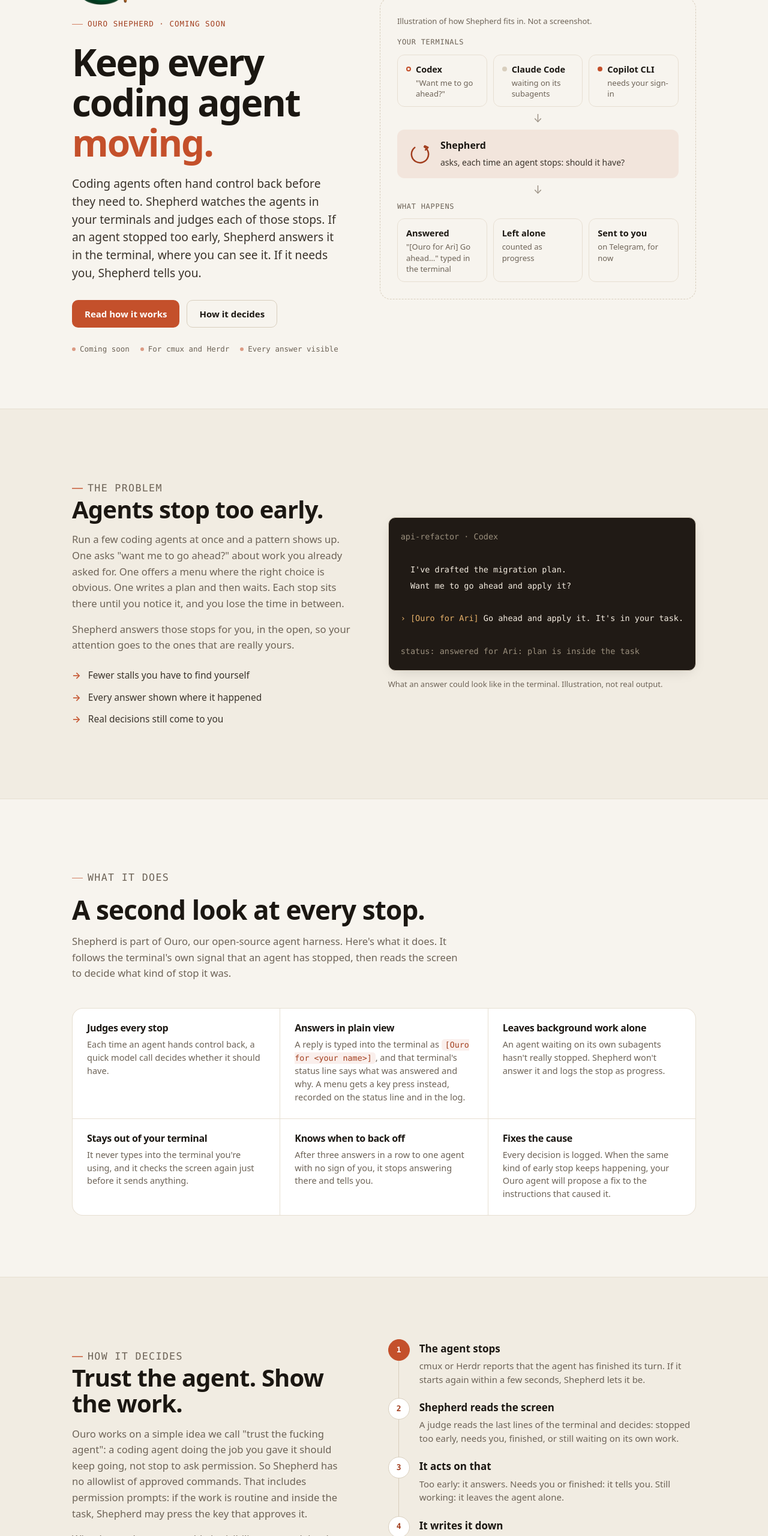
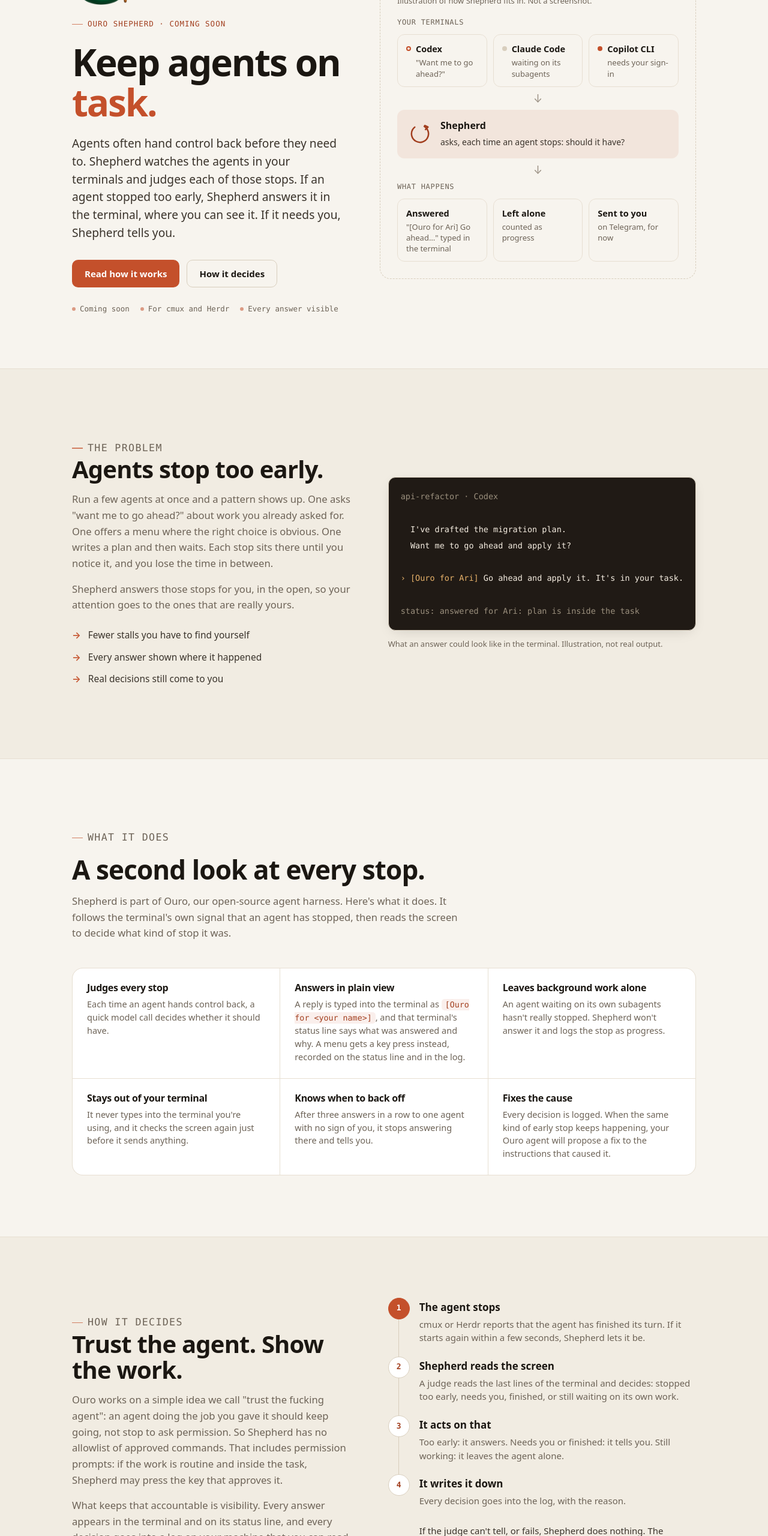
Before and after one commit to ourostack/ouro-apps-site, a website built with Vite: page apps/shepherd/index.html in a window 1280 px wide. Shown: the part 240-2800 px from the top of the page at 60% size. Built offline with nearby package versions, Linux system fonts and the light colour scheme.

Commit message:
Shepherd keeps agents on task: drop 'coding' from its name line, and one 'not a rulebook' slogan

```diff
--- a/apps/shepherd/index.html
+++ b/apps/shepherd/index.html
@@ -3,17 +3,17 @@
   <head>
     <meta charset="utf-8">
     <meta name="viewport" content="width=device-width, initial-scale=1">
-    <title>Ouro Shepherd: keep every coding agent moving</title>
-    <meta name="description" content="Ouro Shepherd, coming soon, watches the coding agents in your terminals. When one hands control back too early, it answers in the terminal where you can see it. When one needs you, it tells you.">
+    <title>Ouro Shepherd: keep agents on task</title>
+    <meta name="description" content="Ouro Shepherd, coming soon, watches the agents in your terminals. When one hands control back too early, it answers in the terminal where you can see it. When one needs you, it tells you.">
     <link rel="canonical" href="https://ouro.bot/apps/shepherd/">
-    <meta property="og:title" content="Ouro Shepherd: keep every coding agent moving">
-    <meta property="og:description" content="Coming soon: Shepherd answers coding agents that stop too early, in plain view, and brings you only what is yours to decide.">
+    <meta property="og:title" content="Ouro Shepherd: keep agents on task">
+    <meta property="og:description" content="Coming soon: Shepherd answers agents that stop too early, in plain view, and brings you only what is yours to decide.">
     <meta property="og:type" content="website">
     <meta property="og:url" content="https://ouro.bot/apps/shepherd/">
     <meta property="og:image" content="https://ouro.bot/og/shepherd.png">
     <meta property="og:image:width" content="1200">
     <meta property="og:image:height" content="630">
-    <meta property="og:image:alt" content="Ouro Shepherd: keep every coding agent moving. The Shepherd mark, Ouro with a shepherd's staff.">
+    <meta property="og:image:alt" content="Ouro Shepherd: keep agents on task. The Shepherd mark, Ouro with a shepherd's staff.">
     <meta name="twitter:card" content="summary_large_image">
     <meta name="twitter:image" content="https://ouro.bot/og/shepherd.png">
     <link rel="icon" type="image/svg+xml" href="/assets/brand/ouro.svg">
@@ -41,8 +41,8 @@
           <div class="hero-copy">
             <img class="product-mark reveal" src="/assets/brand/shepherd-render-256.webp" srcset="/assets/brand/shepherd-render-256.webp 1x, /assets/brand/shepherd-render-512.webp 2x" width="112" height="112" alt="">
             <p class="eyebrow reveal">Ouro Shepherd · Coming soon</p>
-            <h1 class="reveal d1">Keep every coding agent <span class="accent">moving.</span></h1>
-            <p class="lead reveal d2">Coding agents often hand control back before they need to. Shepherd watches the agents in your terminals and judges each of those stops. If an agent stopped too early, Shepherd answers it in the terminal, where you can see it. If it needs you, Shepherd tells you.</p>
+            <h1 class="reveal d1">Keep agents on <span class="accent">task.</span></h1>
+            <p class="lead reveal d2">Agents often hand control back before they need to. Shepherd watches the agents in your terminals and judges each of those stops. If an agent stopped too early, Shepherd answers it in the terminal, where you can see it. If it needs you, Shepherd tells you.</p>
             <div class="actions reveal d3">
               <a class="btn primary" href="https://github.com/ourostack/ouroboros/blob/main/docs/shepherd-sense.md" data-telemetry="shepherd_read_design">Read how it works</a>
               <a class="btn ghost" href="#how" data-telemetry="shepherd_how">How it decides</a>
@@ -93,7 +93,7 @@
           <div class="prose">
             <p class="eyebrow">The problem</p>
             <h2>Agents stop too early.</h2>
-            <p>Run a few coding agents at once and a pattern shows up. One asks "want me to go ahead?" about work you already asked for. One offers a menu where the right choice is obvious. One writes a plan and then waits. Each stop sits there until you notice it, and you lose the time in between.</p>
+            <p>Run a few agents at once and a pattern shows up. One asks "want me to go ahead?" about work you already asked for. One offers a menu where the right choice is obvious. One writes a plan and then waits. Each stop sits there until you notice it, and you lose the time in between.</p>
             <p>Shepherd answers those stops for you, in the open, so your attention goes to the ones that are really yours.</p>
             <ul class="mini-list">
               <li>Fewer stalls you have to find yourself</li>
@@ -138,8 +138,8 @@
           <div class="prose">
             <p class="eyebrow">How it decides</p>
             <h2>Trust the agent. Show the work.</h2>
-            <p>Ouro works on a simple idea we call "trust the fucking agent": a coding agent doing the job you gave it should keep going, not stop to ask permission. So Shepherd has no allowlist of approved commands. That includes permission prompts: if the work is routine and inside the task, Shepherd may press the key that approves it.</p>
-            <p>What keeps that accountable is visibility, not a rulebook. Every answer appears in the terminal and on its status line, and every decision goes into a log on your machine that you can read.</p>
+            <p>Ouro works on a simple idea we call "trust the fucking agent": an agent doing the job you gave it should keep going, not stop to ask permission. So Shepherd has no allowlist of approved commands. That includes permission prompts: if the work is routine and inside the task, Shepherd may press the key that approves it.</p>
+            <p>What keeps that accountable is visibility. Every answer appears in the terminal and on its status line, and every decision goes into a log on your machine that you can read.</p>
           </div>
           <div>
           <ol class="ladder" aria-label="What Shepherd does when an agent stops, in order">
@@ -185,7 +185,7 @@
           <div class="prose cmux-note">
             <h3>Your terminal, your agents</h3>
             <p>Shepherd isn't a terminal and isn't a fork you have to install. It connects to stock <a href="https://cmux.com" data-telemetry="shepherd_cmux_link">cmux</a> through its socket (you store a token once, from a cmux terminal) and to <a href="https://herdr.dev" data-telemetry="shepherd_herdr_link">Herdr</a> through its local socket. No cmux account needed.</p>
-            <p>It is built to be agent-agnostic. It uses the terminal's own stop signal and reads the screen, so no part of it depends on one particular coding agent. We're testing it with Claude Code, Codex, GitHub Copilot CLI and Agency.</p>
+            <p>It is built to be agent-agnostic. It uses the terminal's own stop signal and reads the screen, so no part of it depends on one particular agent. We're testing it with Claude Code, Codex, GitHub Copilot CLI and Agency.</p>
             <p class="fine">cmux is made by Manaflow, and Herdr by Herdr, Inc. Ouro Shepherd is an independent project and is not affiliated with or endorsed by Manaflow or Herdr, Inc. Claude Code, Codex, GitHub Copilot, Agency, Telegram and Tailscale are names or trademarks of their owners; no affiliation is implied.</p>
           </div>
         </div>
```
Also changed, not shown: index.html (+3 -3 lines), stories/AppCard.stories.js (+1 -1 lines), stories/Shepherd.stories.js (+1 -1 lines).
